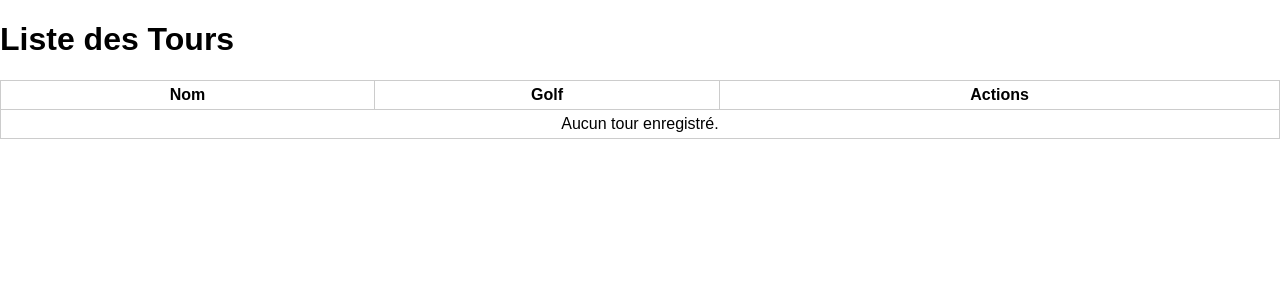
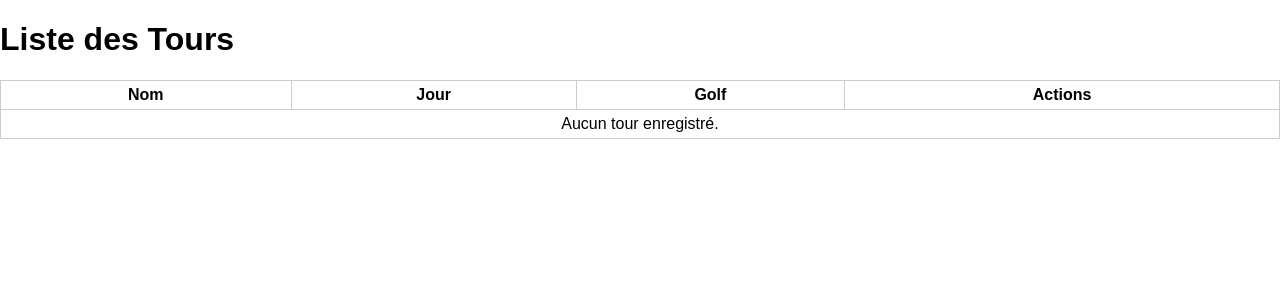
Before and after one commit to djemartin/index_WHS, a Flask app: page / in a window 1280 px wide. Shown: the part 38-338 px from the top of the page. Run offline with Flask 3, Linux system fonts and the light colour scheme; data that the repository does not hold is empty.

Commit message:
Add jour field to tour

```diff
--- a/app.py
+++ b/app.py
@@ -57,6 +57,7 @@ def add_tour():
         pars = [request.form.get(f'par_{i}', type=int) for i in range(1, 19)]
         tour = {
             'name': request.form.get('name'),
+            'jour': request.form.get('jour', type=int),
             'golf_id': request.form.get('golf', type=int),
             'par': request.form.get('par', type=int),
             'slope': request.form.get('slope', type=int),
--- a/templates/add_tour.html
+++ b/templates/add_tour.html
@@ -19,6 +19,7 @@
         <input type="hidden" name="id" value="{{ tour.doc_id }}">
         {% endif %}
         <label>Nom du Tour <input type="text" name="name" value="{{ tour.name if tour else '' }}" required></label><br>
+        <label>Jour <input type="number" name="jour" step="1" value="{{ tour.get('jour') if tour else '' }}" required></label><br>
         <label>Golf joué
             <select name="golf" id="golf_select" required>
                 <option value="">--Choisir--</option>
--- a/templates/index.html
+++ b/templates/index.html
@@ -18,6 +18,7 @@
         <thead>
             <tr>
                 <th>Nom</th>
+                <th>Jour</th>
                 <th>Golf</th>
                 <th>Actions</th>
             </tr>
@@ -26,6 +27,7 @@
             {% for tour in tours %}
             <tr>
                 <td>{{ tour.name }}</td>
+                <td>{{ tour.get('jour') }}</td>
                 <td>
                     {% set g = golfs.get(tour.golf_id) %}
                     {{ g.name if g }}
@@ -39,7 +41,7 @@
                 </td>
             </tr>
             {% else %}
-            <tr><td colspan="3">Aucun tour enregistré.</td></tr>
+            <tr><td colspan="4">Aucun tour enregistré.</td></tr>
             {% endfor %}
         </tbody>
     </table>
```
Also changed, not shown: README.md.
